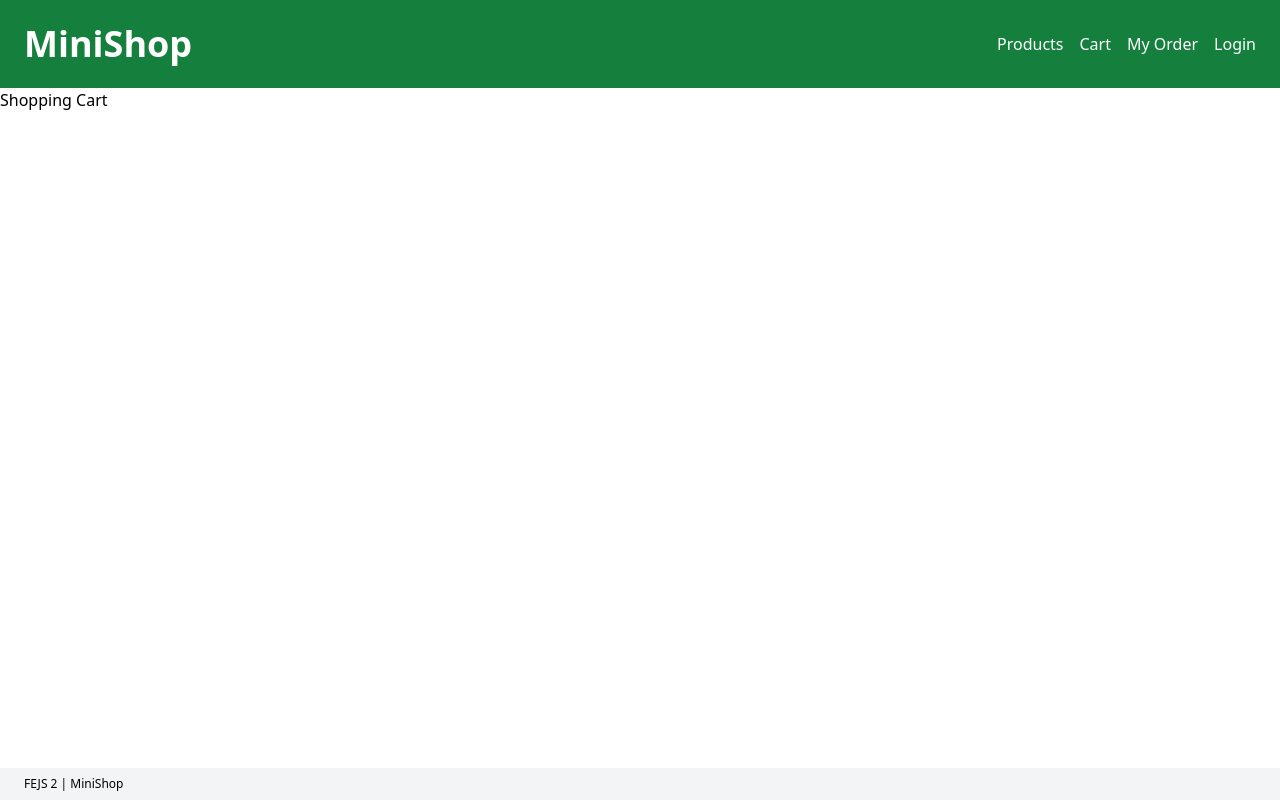
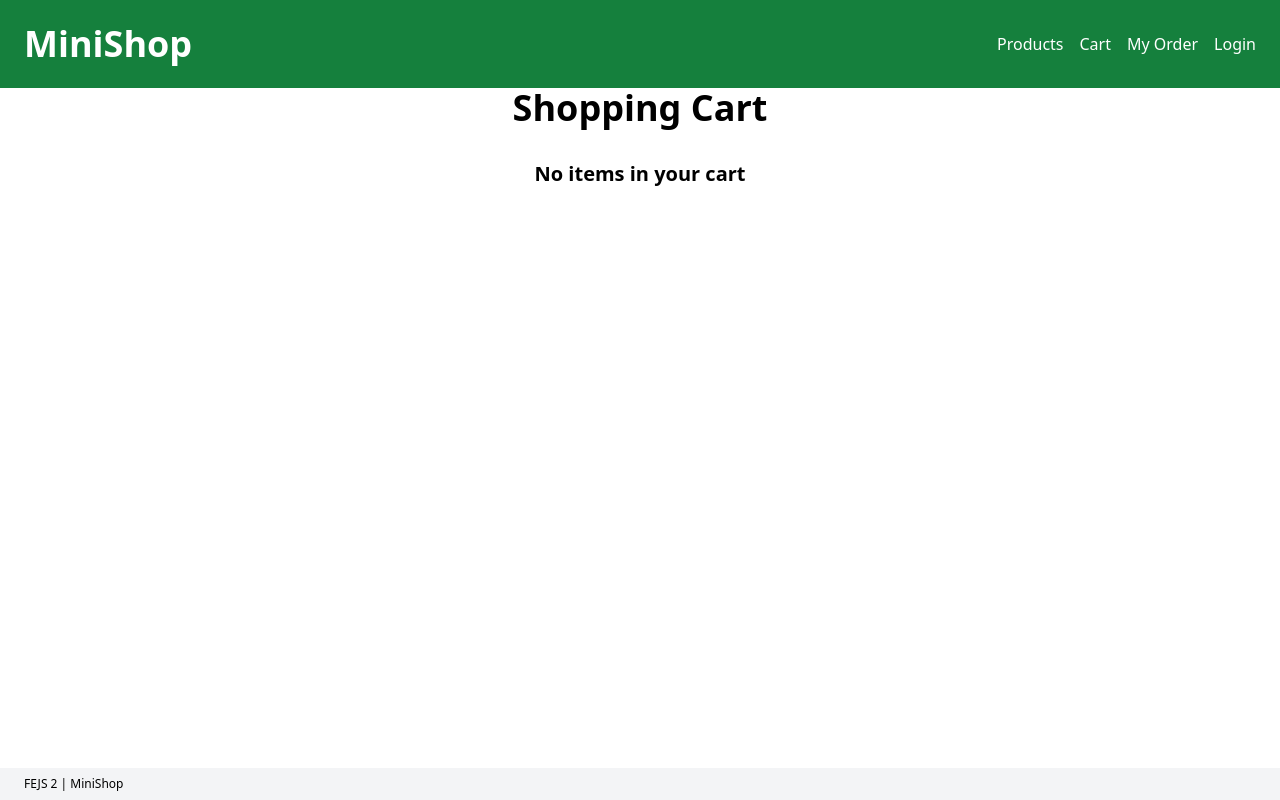
Before and after one commit to sesilkv/minishop-redux, a React (Create React App) app: page /shopping-cart in a window 1280 px wide. Built offline with nearby package versions, Linux system fonts and the light colour scheme.

Commit message:
cart-template

```diff
--- a/src/App.js
+++ b/src/App.js
@@ -3,6 +3,7 @@ import {BrowserRouter, Routes, Route} from 'react-router-dom'
 import Layout from './Layout/Layout'
 import Product from './Page/Product'
 import ProductDetail from './Page/ProductDetail'
+import ShoppingCart from './Page/ShoppingCart'
 
 function App() {
   return (
@@ -20,7 +21,7 @@ function App() {
 
           {/* <Route path="products" element={<Product />} /> */}
           <Route path="categories" element={<h1>Categories</h1>} />
-          <Route path="shopping-cart" element={<h1>Shopping Cart</h1>} />
+          <Route path="shopping-cart" element={<ShoppingCart />} />
           <Route path="order-history" element={<h1>Order History</h1>} />
         </Route>
       </Routes>
--- /dev/null
+++ b/src/Page/ShoppingCart.js
@@ -0,0 +1,56 @@
+import React from 'react'
+import { useSelector } from 'react-redux'
+
+const ShoppingCart = () => {
+    const cart = useSelector(store => store.cart)
+
+  return (
+    <section>
+        <div className='container'>
+            <h1 className='text-4xl font-bold text-center mb-8'>Shopping Cart</h1>
+            {cart.length <= 0 && <h4 className='text-xl font-bold text-center'>No items in your cart</h4>}
+            {cart.length > 0 &&
+                <>
+                    <ul className='border-t border-solid border-gray-300 mb-8'>
+                        {cart.map((item, index) => {
+                            return (
+                                <li className='border-b border-solid border-gray-300 py-3' key={index}>
+                                    <div className='flex justify-between items-center'>
+                                        <div className='mr-8'>
+                                            <h5 className='font-bold'>{item.title}</h5>
+                                        </div>
+                                        <div className='flex space-x-8 items-end'>
+                                            <div>
+                                                <p className='text-xs'>Item Price</p>
+                                                <p className='text-md'>${item.price}</p>
+                                            </div>
+                                            <div>
+                                                <p className='text-xs'>Item QTY</p>
+                                                <p className='text-md'>{item.count}</p>
+                                            </div>
+                                            <div>
+                                                <p className='text-xs'>Subtotal</p>
+                                                <p className='text-md'>${item.price*item.count}</p>
+                                            </div>
+                                            <div>
+                                                <button className='text-red-500'>Remove</button>
+                                            </div>
+                                        </div>
+                                    </div>
+                                </li>
+                            )
+                        })}
+                    </ul>
+                    <div className='flex justify-end'>
+                        <div className='text-3xl font-bold'>
+                            TOTAL: ${cart.reduce((total, item) => total + (item.price*item.count), 0)}
+                        </div>
+                    </div>
+                </>
+            }
+        </div>
+    </section>
+  )
+}
+
+export default ShoppingCart
--- a/src/Store/cart/reducer.js
+++ b/src/Store/cart/reducer.js
@@ -42,8 +42,7 @@ const reducer = (state = [], action) => {
         case 'removeCarItem':
             {
                 const newState = [...state]
-                newState.splice(action.payload.id, 1)
-                console.log(newState)
+                newState.splice(action.payload.index, 1)
                 return newState
             }
         default:
```
